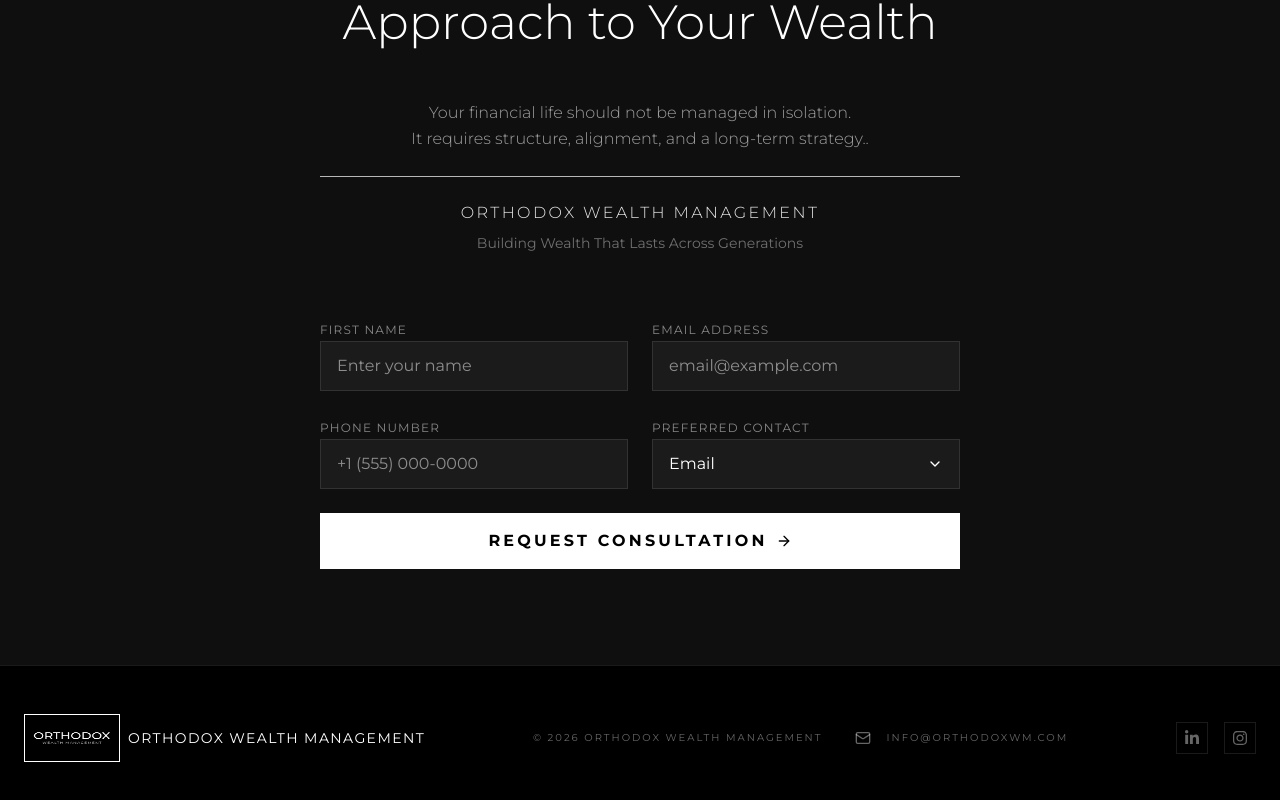
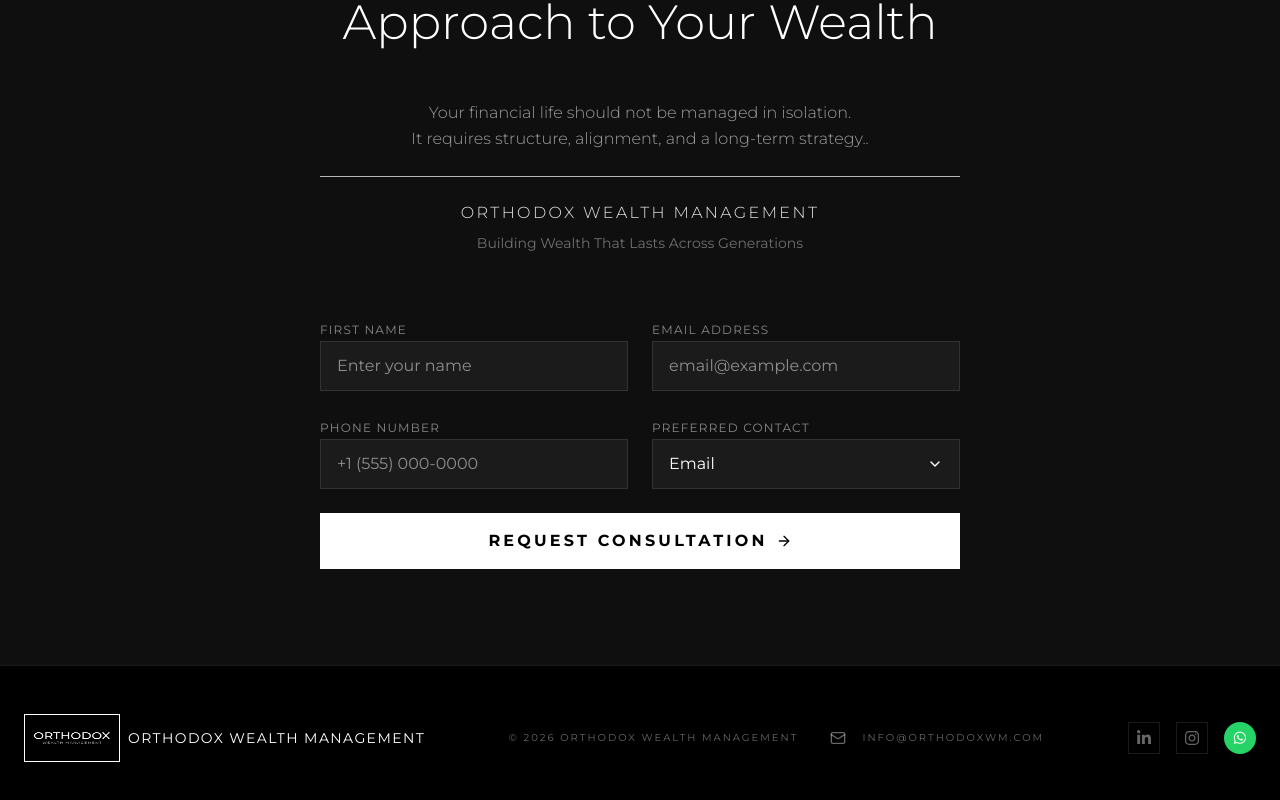
Before and after one commit to jwirjono/orthodox-wealth-management, a React (Vite) app: page / in a window 1280 px wide. Shown: the part 7667-8467 px from the top of the page. Built offline with nearby package versions, Linux system fonts and the light colour scheme.

Commit message:
add whatsapp button

```diff
--- a/index.html
+++ b/index.html
@@ -4,6 +4,7 @@
     <meta charset="UTF-8" />
     <link rel="icon" type="image/png" href="/owmLogoDark.png" />
     <meta name="viewport" content="width=device-width, initial-scale=1.0" />
+    <link rel="stylesheet" href="https://cdnjs.cloudflare.com/ajax/libs/font-awesome/6.5.0/css/all.min.css">
     <title>Orthodox Wealth Management</title>
   </head>
   <body>
--- a/src/App.tsx
+++ b/src/App.tsx
@@ -878,6 +878,15 @@ It is built through structure, alignment, and discipline over time.
               >
                 <FaInstagram className="w-4 h-4 text-white/40" />
               </a>
+              <a
+                href="https://wa.me/6285111218413"
+                target="_blank"
+                rel="noopener noreferrer"
+                className="wa-contact"
+              >
+                <i className="fab fa-whatsapp"></i>
+                {/* <span>Contact Us</span> */}
+              </a>
           </div>
         </div>
       </footer>
--- a/src/index.css
+++ b/src/index.css
@@ -47,3 +47,24 @@ h1, h2, h3, h4, h5, h6 {
   width: 24px;
   border-radius: 6px;
 }
+
+
+/* WhatsApp button */
+.wa-contact {
+  display: flex;
+  align-items: center;
+  gap: 4px;
+  background-color: #25D366;
+  color: white;
+  padding: 8px 10px;
+  border-radius: 30px;
+  font-size: 14px;
+  text-decoration: none;
+  transition: all 0.3s ease;
+}
+
+/* Hover effect */
+.wa-contact:hover {
+  background-color: #1ebe5d;
+  transform: translateY(-2px);
+}
```
